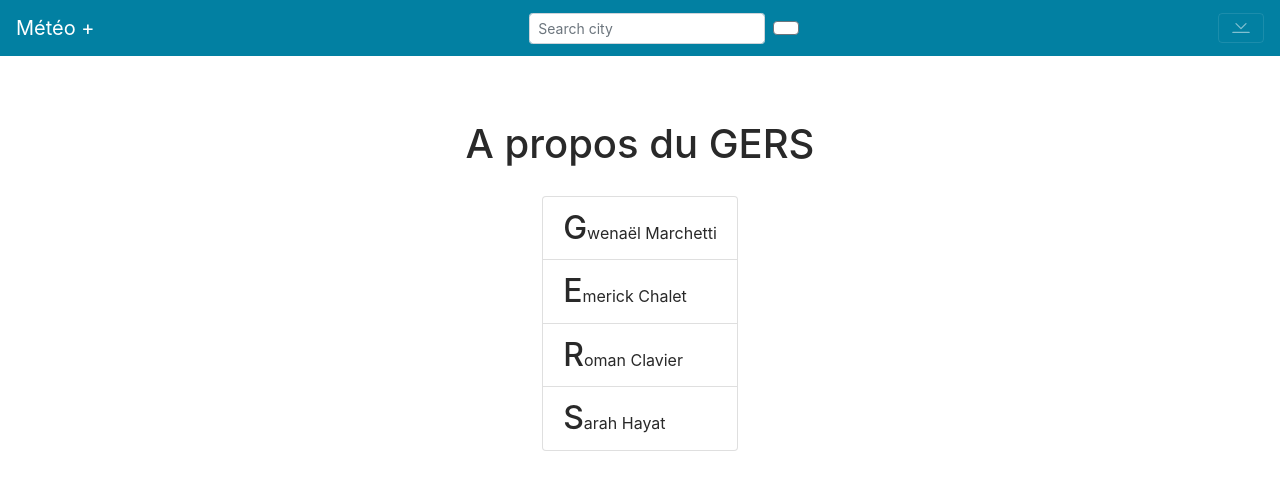
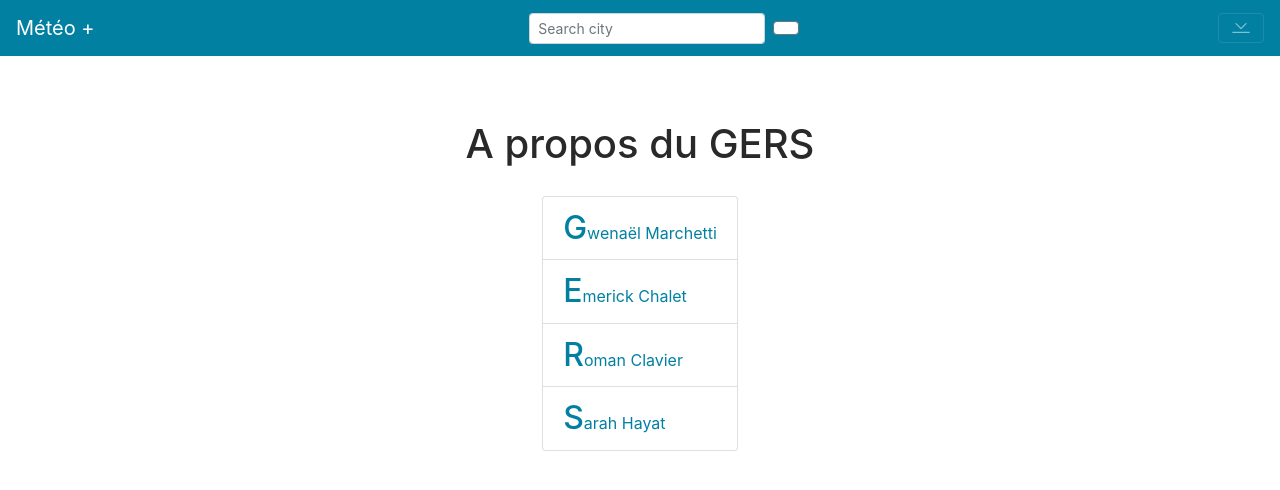
Before and after one commit to RomanCLV/VueJS_Meteo, a Vue app in the folder vuejs_meteo/: page /#/about in a window 1280 px wide. Shown: the top 490 px of the page. Built offline with nearby package versions, Linux system fonts and the light colour scheme; what vue-async-computed, vue-moment would draw is missing.

Commit message:
force black

```diff
--- a/vuejs_meteo/src/components/WeatherCard.vue
+++ b/vuejs_meteo/src/components/WeatherCard.vue
@@ -1,5 +1,5 @@
 <template>
-  <b-jumbotron v-bind:header="getHeader" v-bind:lead="hour | formatDate">
+  <b-jumbotron class="forceBlack" v-bind:header="getHeader" v-bind:lead="hour | formatDate">
     <b-list-group>
       <b-list-group-item>
         <b-container class="bv-example-row">
@@ -69,7 +69,7 @@
         <b-container class="bv-example-row">
           <b-row>
             <b-col md="2" align-self="center">
-              <span class="icon"><font-awesome-icon :icon="iconWind"/></span>
+              <span class="icon" ><font-awesome-icon :icon="iconWind"/></span>
             </b-col>
             <b-col align-self="center">
               <div align="left">
@@ -130,4 +130,7 @@ export default {
 .mb-2, .my-2, .card {
   margin: auto !important;
 }
+.forceBlack {
+  color: black;
+}
 </style>
--- a/vuejs_meteo/src/views/About.vue
+++ b/vuejs_meteo/src/views/About.vue
@@ -2,7 +2,7 @@
   <div class="about">
     <h1>A propos du GERS</h1>
 
-      <b-list-group style="margin-top: 20px" align="left">
+      <b-list-group style="margin-top: 20px; color: #0280a2;" align="left">
         <b-list-group-item ><span class="h2">G</span>wenaël Marchetti</b-list-group-item>
         <b-list-group-item><span class="h2">E</span>merick Chalet</b-list-group-item>
         <b-list-group-item><span class="h2">R</span>oman Clavier</b-list-group-item>
```
